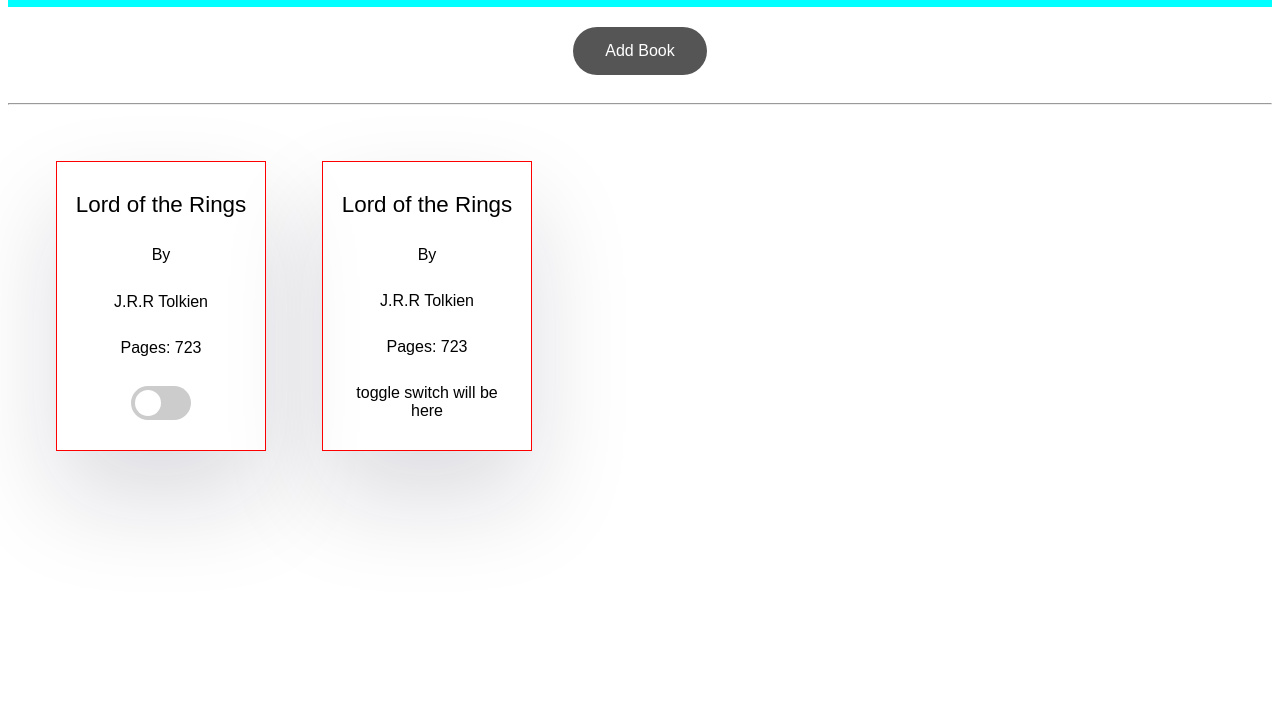
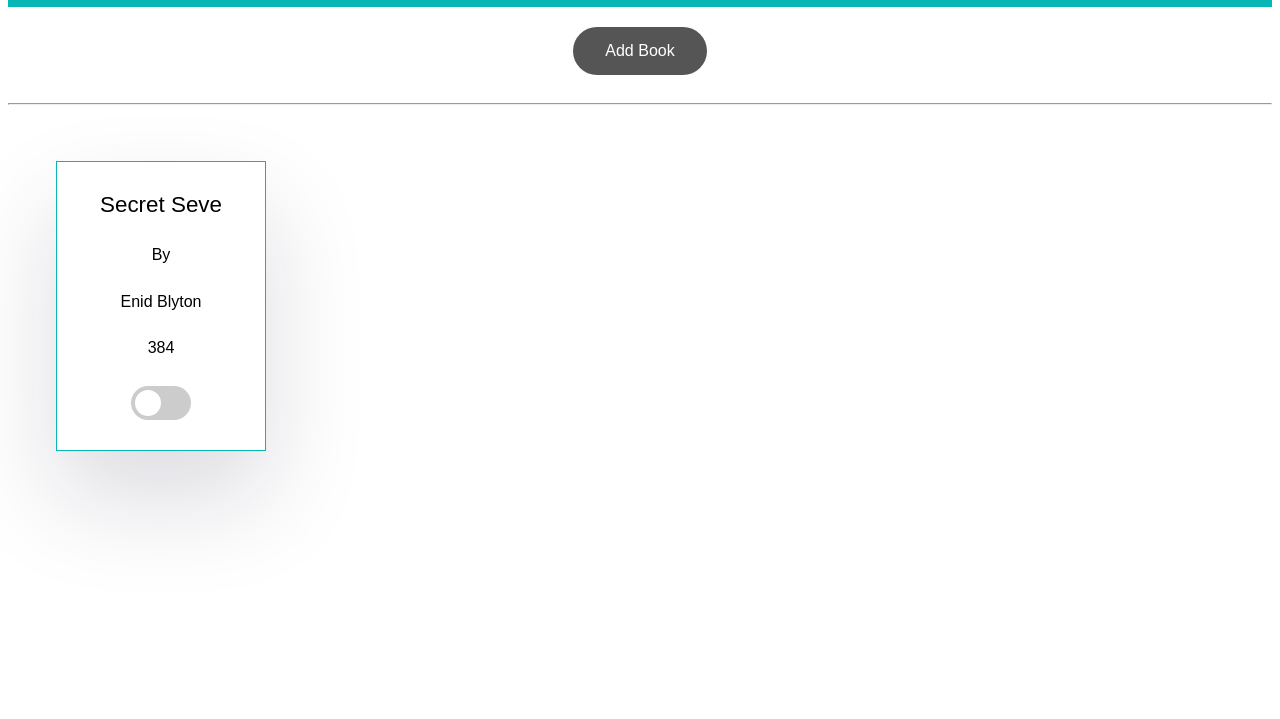
Before and after one commit to nerdlker/book-library, a plain HTML site: page index.html in a window 1280 px wide. Shown: the part 81-800 px from the top of the page. Drawn offline with Linux system fonts and the light colour scheme.

Commit message:
addbook functionality working  as intended

```diff
--- a/index.html
+++ b/index.html
@@ -49,25 +49,7 @@
           <hr />
         </div>
         <div class="book-list">
-          <div class="book-card">
-            <div class="book-title">Lord of the Rings</div>
-            <div class="book-by">By</div>
-            <div class="book-author">J.R.R Tolkien</div>
-            <div class="book-pages">Pages: 723</div>
-            <div class="toggle-switch">
-              <label class="switch">
-                <input type="checkbox" />
-                <span class="slider round"></span>
-              </label>
-            </div>
-          </div>
-          <div class="book-card">
-            <div class="book-title">Lord of the Rings</div>
-            <div class="book-by">By</div>
-            <div class="book-author">J.R.R Tolkien</div>
-            <div class="book-pages">Pages: 723</div>
-            <div class="toggle-switch">toggle switch will be here</div>
-          </div>
+
         </div>
       </div>
       <div class="footer"></div>
--- a/main.js
+++ b/main.js
@@ -1,33 +1,66 @@
 const addButton = document.querySelector(".book-add-button");
 const newBook = document.querySelector(".new-book");
 const modalDisplay = document.querySelector(".modal");
+const shelf = document.querySelector(".book-list");
 
-bookLibrary = [];
-
-function Book(title, author, pages, isRead = true) {
-  this.title = title;
-  this.author = author;
-  this.pages = pages;
-  this.isRead = isRead;
+library = [
+  {
+    title: "Secret Seve",
+    author: "Enid Blyton",
+    pages: 384,
+    isRead: true,
+  },
+];
+// Book Constructor
+class Book {
+  constructor(title, author, pages, isRead = true) {
+    this.title = title;
+    this.author = author;
+    this.pages = pages;
+    this.isRead = isRead;
+  }
 }
 
+//Takes User Input and Adds Book to Library
 function addBookToLibrary() {
   var bookTitle = document.querySelector("#book-name").value;
   var bookAuthor = document.querySelector("#book-author").value;
   var bookPages = document.querySelector("#book-pages").value;
   var book = new Book(bookTitle, bookAuthor, bookPages, (isRead = true));
 
-  bookLibrary.push(book);
+  library.push(book);
   document.querySelector(".my-form").reset();
   modalDisplay.style.display = "none";
+  renderLibrary();
 }
 
 addButton.addEventListener("click", (ev) => {
   ev.preventDefault();
   addBookToLibrary();
-  console.table(bookLibrary[0]);
 });
 
 newBook.addEventListener("click", () => {
   modalDisplay.style.display = "block";
 });
+
+function renderLibrary() {
+  shelf.innerHTML = "";
+  for (let i = 0; i < library.length; i++) {
+    let newbook = document.createElement("div");
+    newbook.classList.add("book-card");
+    newbook.innerHTML = `
+    <div class="book-title">${library[i].title}</div>
+    <div class="book-by">By</div>
+    <div class="book-author">${library[i].author}</div>
+    <div class="book-pages">${library[i].pages}</div>
+    <div class="toggle-switch">
+      <label class="switch">
+        <input type="checkbox" />
+        <span class="slider round"></span>
+      </label>
+    </div>`;
+    shelf.appendChild(newbook);
+  }
+}
+
+renderLibrary();
--- a/style.css
+++ b/style.css
@@ -12,7 +12,7 @@ body {
   font-family: var(--sanserif);
 }
 .header {
-  background-color: aqua;
+  background-color: #09b6b6;
   align-items: center;
   text-align: center;
 }
@@ -48,7 +48,7 @@ body {
   flex-direction: column;
   text-align: center;
   justify-content: space-around;
-  border: 1px solid red;
+  border: 1px solid #09b6b6;
   height: 16em;
   width: 11em;
   box-shadow: rgba(17, 12, 46, 0.15) 0px 48px 100px 0px;
```
